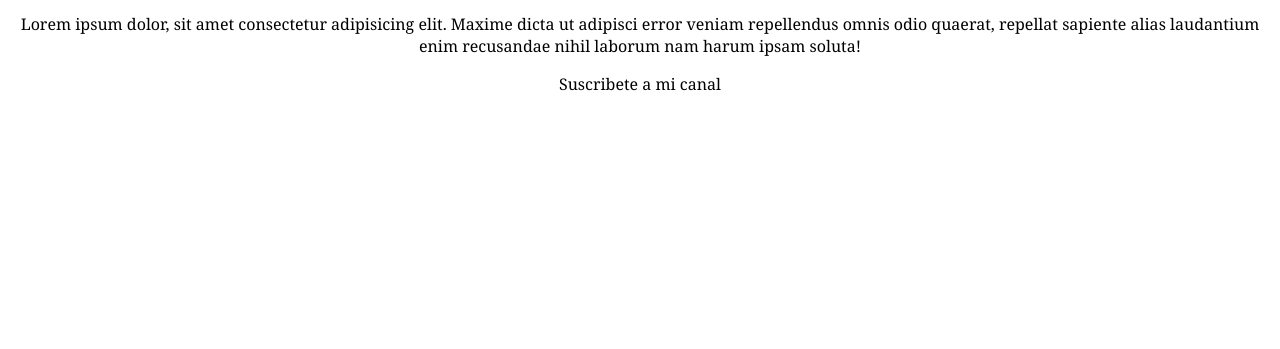
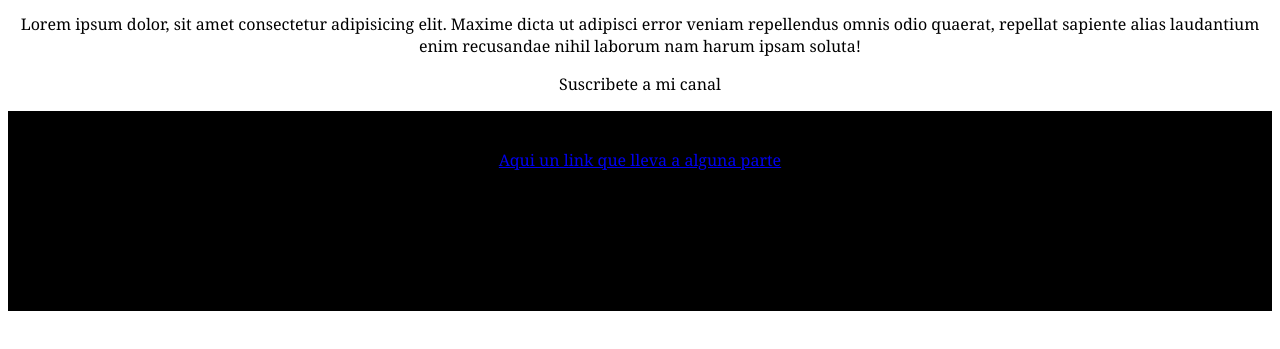
Before and after one commit to FrancoKurachiUbe/Repositorio-de-GitHub, a plain HTML site: page index.html in a window 1280 px wide. Shown: the part 237-586 px from the top of the page. Drawn offline with Linux system fonts and the light colour scheme.

Commit message:
Agregando el footer a nuestro proyecto

```diff
--- a/css/estilo.css
+++ b/css/estilo.css
@@ -9,3 +9,8 @@ body {
     padding: 1em;
     color: white;
 }
+
+footer {
+    background-color: black;
+    height: 200px;
+}
--- a/index.html
+++ b/index.html
@@ -19,5 +19,10 @@
         <p>Lorem ipsum dolor, sit amet consectetur adipisicing elit. Maxime dicta ut adipisci error veniam repellendus omnis odio quaerat, repellat sapiente alias laudantium enim recusandae nihil laborum nam harum ipsam soluta!</p>
         <a>Suscribete a mi canal</a>
     </div>
+
+    <footer>
+        <p>Este es un footer</p>
+        <a href="#"> Aqui un link que lleva a alguna parte</a>
+    </footer>
 </body>
 </html>
```
